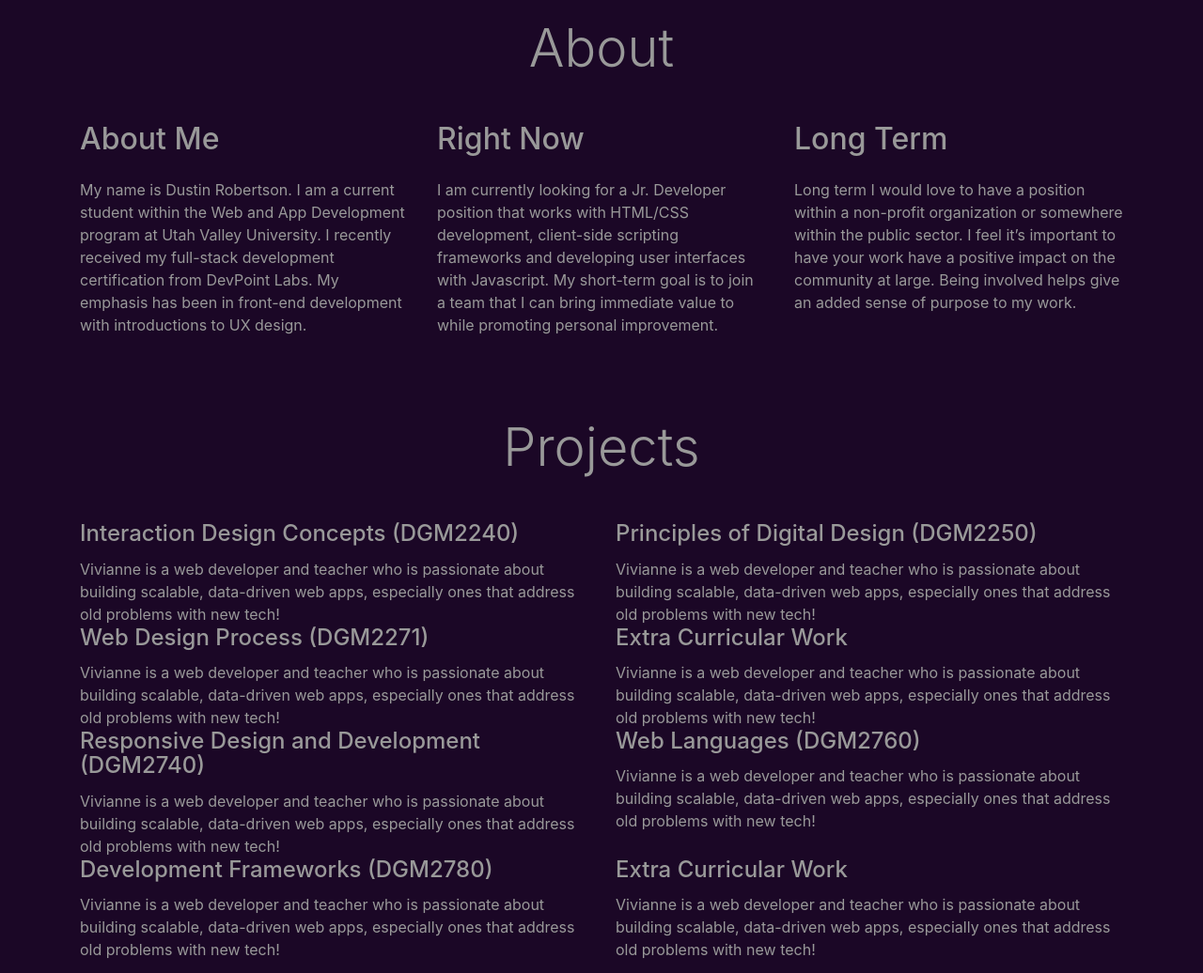
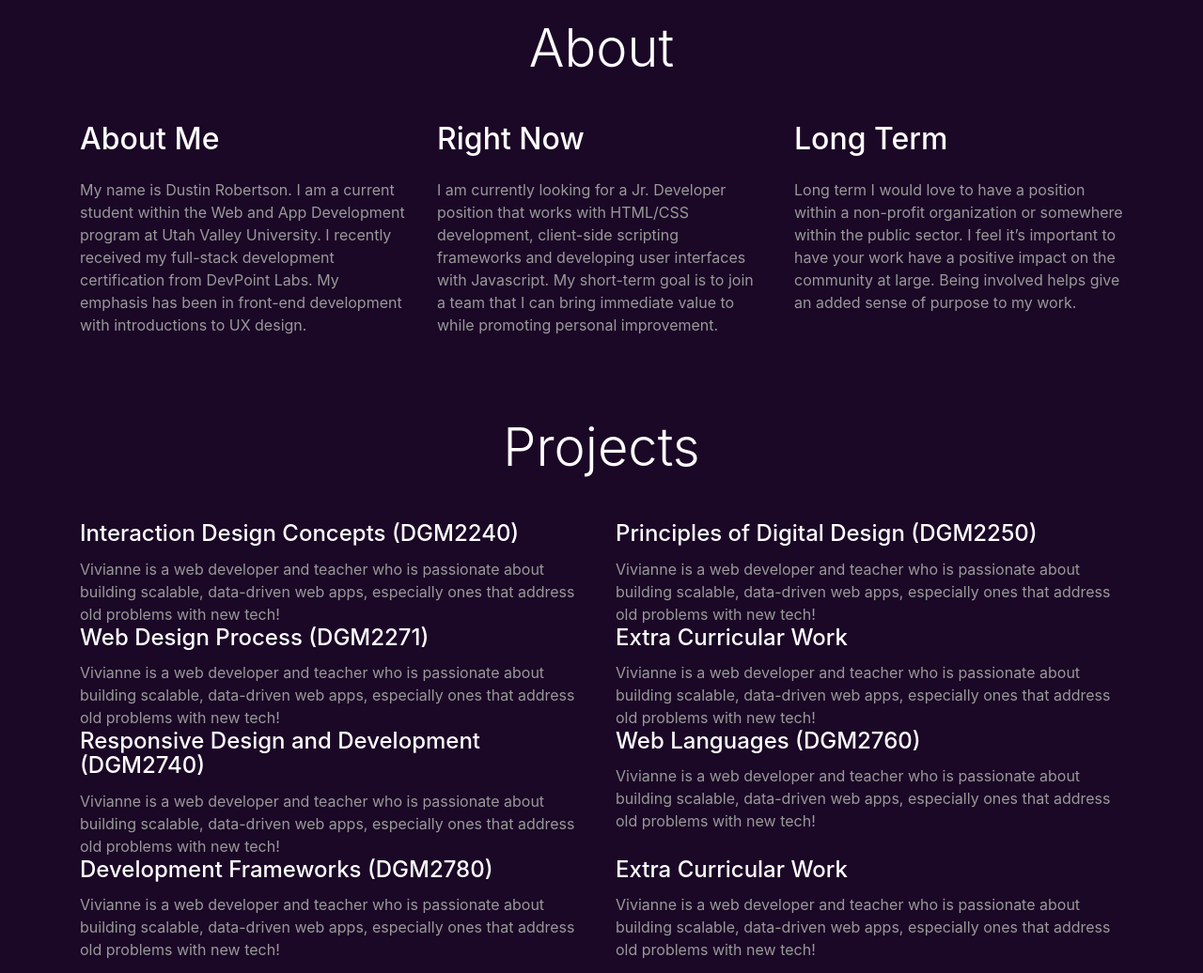
Before and after one commit to dustinur/dgmPortfolio, a plain HTML site: page index.html in a window 1280 px wide. Shown: the part 560-1596 px from the top of the page at 94% size. Drawn offline with nearby package versions, Linux system fonts and the light colour scheme.

```diff
--- a/index.html
+++ b/index.html
@@ -40,77 +40,77 @@
       <div class="container text-sm-center pt-5">
         <img class="profile" src="img/profile2.jpg" height="150em" alt="Profile Image">
         <h1 class="display-2 titleColor">Dustin Robertson</h1>
-        <p class="lead" style="color: yellow;">Web and App Development Degree Portfolio for Utah Valley University</p>
+        <p class="lead titleColor">Web and App Development Degree Portfolio for Utah Valley University</p>
       </div>
     </div>
     <!-- /jumbotron -->
 
     <!-- about section -->
     <div id="about" class="container pt-4">
-      <h1 class="display-4 text-center my-5">About</h1>
+      <h1 class="display-4 text-center my-5 titleColor">About</h1>
       <div class="row">
         <div class="col-lg">
-          <h2 class="mb-4">About Me</h2>
+          <h2 class="mb-4 titleColor">About Me</h2>
           <p>
             My name is Dustin Robertson. I am a current student within the Web and App Development program at Utah Valley University. I recently received my full-stack development certification from DevPoint Labs. My emphasis has been in front-end development with introductions to UX design.
           </p>
         </div>
         <div class="col-lg">
-          <h2 class="mb-4">Right Now</h2>
+          <h2 class="mb-4 titleColor">Right Now</h2>
           <p>
             I am currently looking for a Jr. Developer position that works with HTML/CSS development, client-side scripting frameworks and developing user interfaces with Javascript. My short-term goal is to join a team that I can bring immediate value to while promoting personal improvement.
           </p>
         </div>
         <div class="col-lg">
-          <h2 class="mb-4">Long Term</h2>
+          <h2 class="mb-4 titleColor">Long Term</h2>
           <p>
             Long term I would love to have a position within a non-profit organization or somewhere within the public sector. I feel it’s important to have your work have a positive impact on the community at large. Being involved helps give an added sense of purpose to my work.
           </p>
         </div>
       </div>      <!-- /about section -->
     </div>
+
+    <!-- projects -->
     <div id="about" class="container pt-4">
-
-      <!-- projects -->
-      <h1 class="display-4 text-center my-5">Projects</h1>
+      <h1 class="display-4 text-center my-5 titleColor">Projects</h1>
       <div class="row">
         <div class="col-md-6">
-          <h4 class="card-title">Interaction Design Concepts (DGM2240)</h4>
+          <h4 class="card-title titleColor">Interaction Design Concepts (DGM2240)</h4>
           <p class="card-text">Vivianne is a web developer and teacher who is passionate about building scalable, data-driven web apps, especially ones that address old problems with new tech!</p>
         </div>
 
         <div class="col-md-6">
-          <h4 class="card-title">Principles of Digital Design (DGM2250)</h4>
+          <h4 class="card-title titleColor">Principles of Digital Design (DGM2250)</h4>
           <p class="card-text">Vivianne is a web developer and teacher who is passionate about building scalable, data-driven web apps, especially ones that address old problems with new tech!</p>
         </div>
 
         <div class="col-md-6">
-          <h4 class="card-title">Web Design Process (DGM2271)</h4>
+          <h4 class="card-title titleColor">Web Design Process (DGM2271)</h4>
           <p class="card-text">Vivianne is a web developer and teacher who is passionate about building scalable, data-driven web apps, especially ones that address old problems with new tech!</p>
         </div>
 
         <div class="col-md-6">
-          <h4 class="card-title">Extra Curricular Work</h4>
+          <h4 class="card-title titleColor">Extra Curricular Work</h4>
           <p class="card-text">Vivianne is a web developer and teacher who is passionate about building scalable, data-driven web apps, especially ones that address old problems with new tech!</p>
         </div>
 
         <div class="col-md-6">
-          <h4 class="card-title">Responsive Design and Development (DGM2740)</h4>
+          <h4 class="card-title titleColor">Responsive Design and Development (DGM2740)</h4>
           <p class="card-text">Vivianne is a web developer and teacher who is passionate about building scalable, data-driven web apps, especially ones that address old problems with new tech!</p>
         </div>
 
         <div class="col-md-6">
-          <h4 class="card-title">Web Languages (DGM2760)</h4>
+          <h4 class="card-title titleColor">Web Languages (DGM2760)</h4>
           <p class="card-text">Vivianne is a web developer and teacher who is passionate about building scalable, data-driven web apps, especially ones that address old problems with new tech!</p>
         </div>
 
         <div class="col-md-6">
-          <h4 class="card-title">Development Frameworks (DGM2780)</h4>
+          <h4 class="card-title titleColor">Development Frameworks (DGM2780)</h4>
           <p class="card-text">Vivianne is a web developer and teacher who is passionate about building scalable, data-driven web apps, especially ones that address old problems with new tech!</p>
         </div>
 
         <div class="col-md-6">
-          <h4 class="card-title">Extra Curricular Work</h4>
+          <h4 class="card-title titleColor">Extra Curricular Work</h4>
           <p class="card-text">Vivianne is a web developer and teacher who is passionate about building scalable, data-driven web apps, especially ones that address old problems with new tech!</p>
         </div>
       </div>
```
